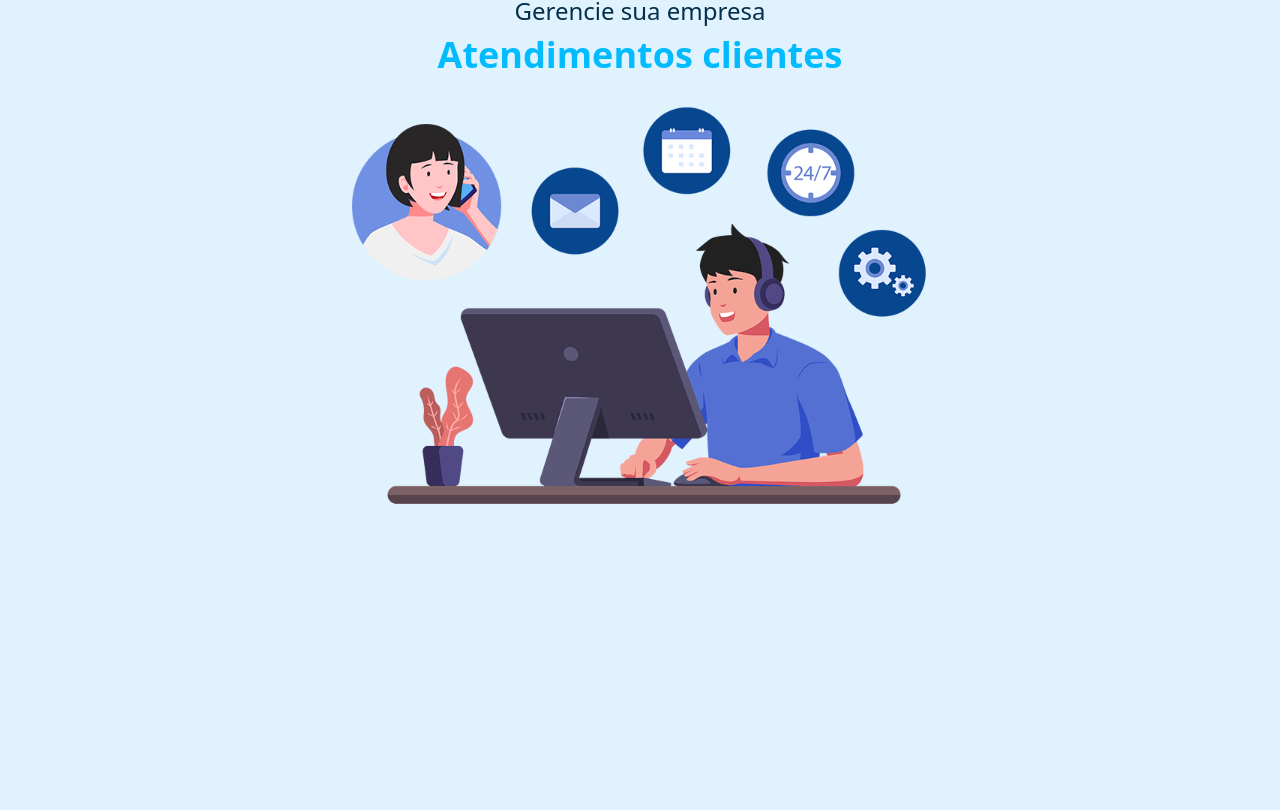
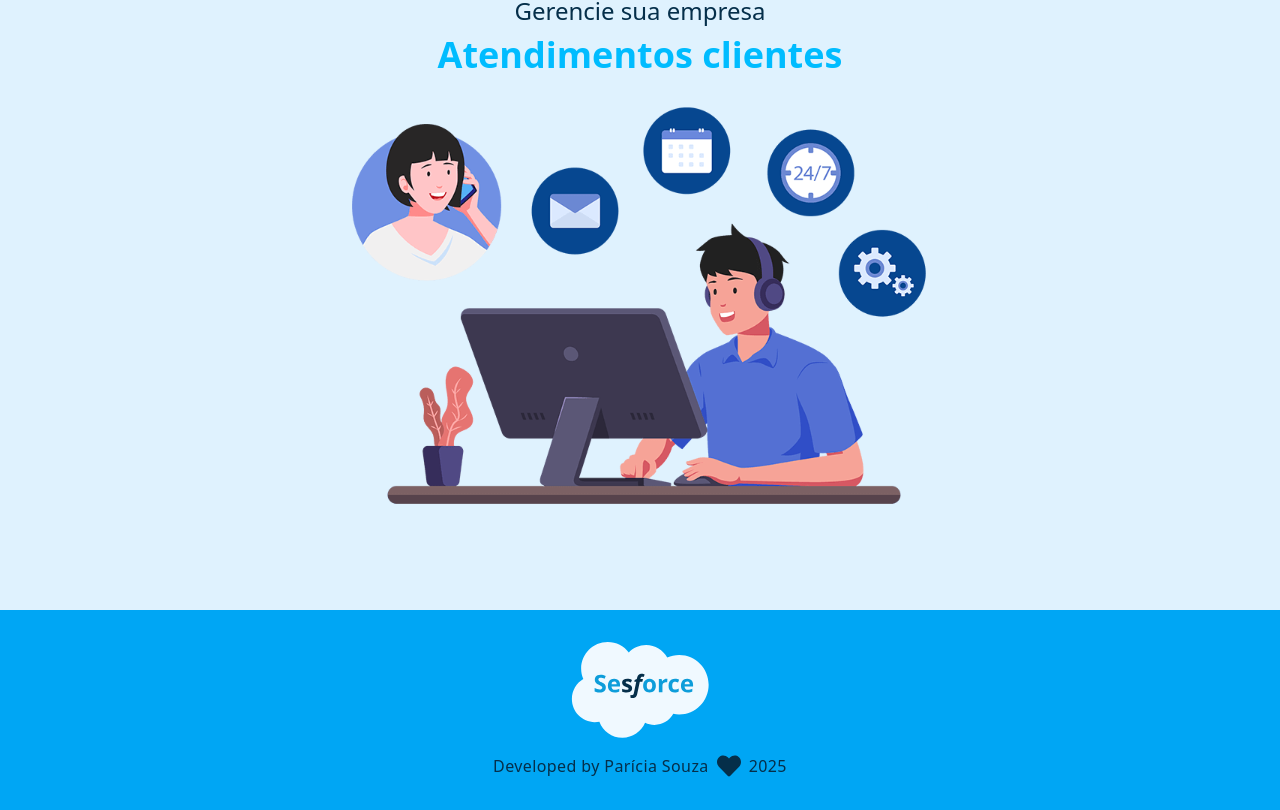
Before and after one commit to tricia-sz/sesforce, a Next.js app: page / in a window 1280 px wide. Shown: the part 410-1220 px from the top of the page. Before the commit the page ends 1020 px from the top, so only its background shows below. Built offline with nearby package versions, Linux system fonts and the light colour scheme; no server answers.

Commit message:
Ajustes Footer

```diff
--- a/src/app/dashboard/customer/page.tsx
+++ b/src/app/dashboard/customer/page.tsx
@@ -23,7 +23,7 @@ export default async function Customer(){
 
   return(
     <Container>
-      <main className="mt-9 mb-2">
+      <main className="mt-9 mb-26">
         <div className="flex items-center justify-between">
           <h1 className="text-3xl font-bold">Meus clientes</h1>
           <Link href="/dashboard/customer/new" className="bg-sky-500 px-4 py-2 font-medium rounded-full flex gap-2">
--- a/src/app/dashboard/page.tsx
+++ b/src/app/dashboard/page.tsx
@@ -22,6 +22,9 @@ export default async function Dashboard() {
     },
     include: {
       customer: true
+    },
+    orderBy: {
+      created_at: "asc"
     }
   })
 
@@ -30,7 +33,7 @@ export default async function Dashboard() {
 
   return (
     <Container>
-      <main className="mt-9 mb-2">
+      <main className="mt-9 mb-28">
         <div className="flex items-center justify-between  py-4 mb-8">
           <h1 className="text-3xl font-bold">Chamados</h1>
           <Link href="/dashboard/new" className="bg-sky-500 px-4 py-2 rounded-full text-sky-950 font-medium flex gap-2">
--- a/src/app/layout.tsx
+++ b/src/app/layout.tsx
@@ -35,7 +35,7 @@ export default function RootLayout({
           <ModalProvider>
             <Header />
              {children}
-            {/* <Footer /> */}
+            <Footer />
           </ModalProvider>
         </AuthProvider>
 
--- a/src/shared/Footer.tsx
+++ b/src/shared/Footer.tsx
@@ -1,67 +1,37 @@
 "use client"
-import { signIn, signOut, useSession } from "next-auth/react";
-import Image from "next/image";
-import Link from "next/link";
-import { FiLoader, FiLock, FiLogOut, FiUser } from "react-icons/fi";
+import Image from "next/image"
+import Link from "next/link"
+import { FaHeart } from "react-icons/fa"
 import logo from "../../public/ultimalogo.svg"
-import shapetop from "../../public/shape3.svg"
+import waveBottom from "../../public/shape3.svg"
+import { Container } from "@/components/Contianer"
+
 export default function Footer() {
-  const { status, data } = useSession();
+    return (
+       <>
 
-  async function handleLogin() {
-    await signIn();
-
-  }
-
-  async function handleLogout() {
-    await signOut();
-
-  }
-
-  return (
-    <>
-      <Image alt="shape" src={shapetop}  className="w-full rotate-180 "/>
-      <header className="w-full flex items-center px-2  bg-sky-500  shadow-sm">
-        <div className="w-full flex items-center justify-between max-w-7xl mx-auto">
-          {/* <Link href={"/"}>
-            <Image
-              alt="logo"
-              src={logo}
-              width={200}
-              className=""
-            />
-          </Link>
-
-          {status === "loading" && (
-            <button className="animate-spin">
-              <FiLoader size={26} className="text-sky-950" />
-            </button>
-          )}
-
-          {status === "unauthenticated" && (
-            <button onClick={handleLogin}>
-              <FiLock size={26} className="text-sky-950" />
-            </button>
-          )}
-
-          {status === "authenticated" && (
-            <div className="flex items-baseline gap-4">
-              <Link href={"/dashboard"}>
-                <FiUser size={28} className="text-sky-950" />
-              </Link>
-
-              <button onClick={handleLogout}>
-                <Link href={""}>
-                  <FiLogOut size={26} className="text-white" />
-                </Link>
-              </button>
-            </div>
-          )} */}
+        {/* <Image src={waveBottom} className="w-full rotate-180" alt="waveTop"/> */}
+         <footer className="bg-sky-500 justify-center items-center py-8">
+         <div className='flex justify-center mb-4 '>
+            <Link href="/" className="">
+                <Image alt="logo" src={logo} className="h-24"  />
+             </Link>
+         </div>
+            <Container>
 
 
-        </div>
-      </header>
+                <Link href={`https://tricia-sz.netlify.app/`} target="blank" rel="external" className="">
+                  <span className="text-md text-sky-950 bg-Inc-950  font-medium  w-full flex items-center justify-center tracking-wide hover:text-white cursor-pointer ">
+                    Developed by Parícia Souza{" "}
+                    <span className="text-sky-950 px-2">
+                        <FaHeart size={24} color="" />
+                    </span>{" "}
+                    2025
+                  </span>
+                </Link>
+            </Container>
 
-    </>
-  )
+        </footer>
+       </>
+    )
 }
```
